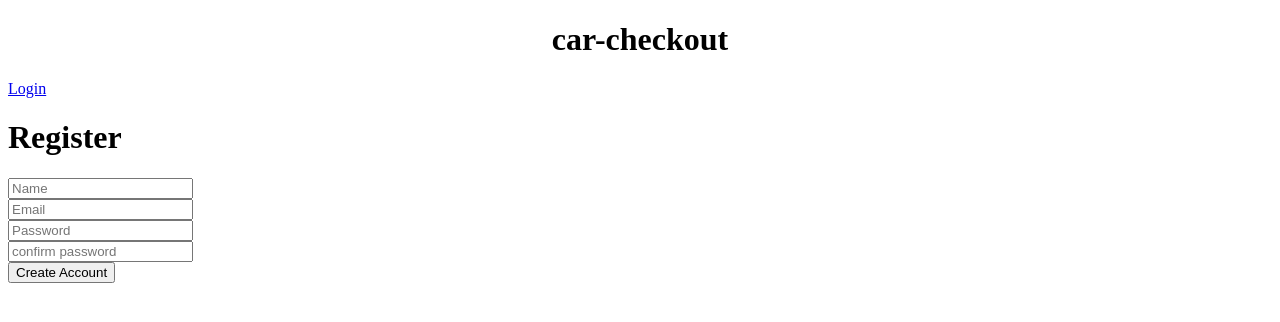
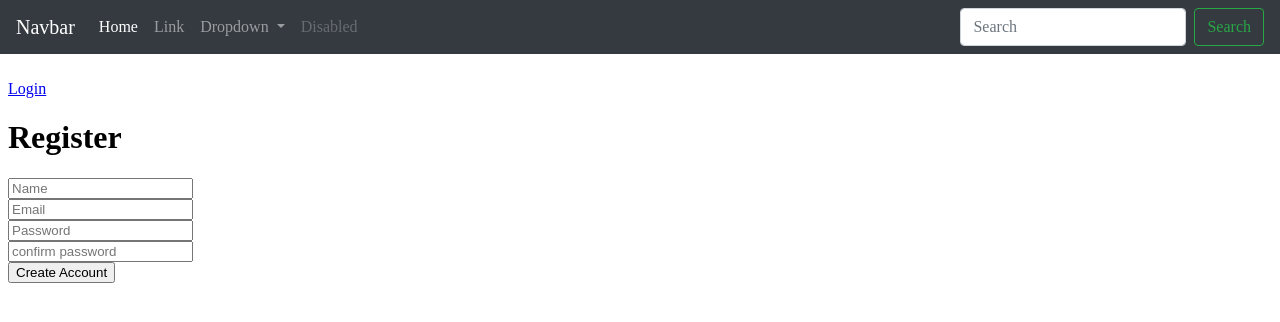
Before and after one commit to Gering112/carsCheckout, an Angular app: page /register in a window 1280 px wide. Shown: the top 322 px of the page. Built offline with nearby package versions, Linux system fonts and the light colour scheme.

Commit message:
created navbar in the share folder

```diff
--- a/src/app/app.component.html
+++ b/src/app/app.component.html
@@ -1,4 +1,5 @@
 <!--The content below is only a placeholder and can be replaced.-->
+<navBar-sel>hllo</navBar-sel>
 <div style="text-align:center">
   <div><h1>{{pageTitle}}</h1>
   </div>
--- a/src/app/app.module.ts
+++ b/src/app/app.module.ts
@@ -6,15 +6,16 @@
 import {accountComponent} from './account/account.component'
 //import {loginComponent} from './login/login.component'
 import {AppRoutingModule, routingComponents} from './app-routing.module'
+import { navBarComponent } from './shared/navbar/navbar.component';
 
 @NgModule({
   declarations: [
-    AppComponent,routingComponents, accountComponent
+    AppComponent,routingComponents, accountComponent,navBarComponent
   ],
   imports: [
     BrowserModule, FormsModule, AppRoutingModule
   ],
 
-  bootstrap: [AppComponent]
+  bootstrap: [AppComponent,navBarComponent]
 })
 export class AppModule { }
--- /dev/null
+++ b/src/app/shared/navbar/navbar.component.html
@@ -0,0 +1,35 @@
+<nav class="navbar fixed-top navbar-expand-lg navbar-dark bg-dark">
+    <a class="navbar-brand" href="#">Navbar</a>
+    <button class="navbar-toggler" type="button" data-toggle="collapse" data-target="#navbarSupportedContent" aria-controls="navbarSupportedContent" aria-expanded="false" aria-label="Toggle navigation">
+      <span class="navbar-toggler-icon"></span>
+    </button>
+
+    <div class="collapse navbar-collapse" id="navbarSupportedContent">
+      <ul class="navbar-nav mr-auto">
+        <li class="nav-item active">
+          <a class="nav-link" href="#">Home <span class="sr-only">(current)</span></a>
+        </li>
+        <li class="nav-item">
+          <a class="nav-link" href="#">Link</a>
+        </li>
+        <li class="nav-item dropdown">
+          <a class="nav-link dropdown-toggle" href="#" id="navbarDropdown" role="button" data-toggle="dropdown" aria-haspopup="true" aria-expanded="false">
+            Dropdown
+          </a>
+          <div class="dropdown-menu" aria-labelledby="navbarDropdown">
+            <a class="dropdown-item" href="#">Action</a>
+            <a class="dropdown-item" href="#">Another action</a>
+            <div class="dropdown-divider"></div>
+            <a class="dropdown-item" href="#">Something else here</a>
+          </div>
+        </li>
+        <li class="nav-item">
+          <a class="nav-link disabled" href="#">Disabled</a>
+        </li>
+      </ul>
+      <form class="form-inline my-2 my-lg-0">
+        <input class="form-control mr-sm-2" type="search" placeholder="Search" aria-label="Search">
+        <button class="btn btn-outline-success my-2 my-sm-0" type="submit">Search</button>
+      </form>
+    </div>
+  </nav>
--- /dev/null
+++ b/src/app/shared/navbar/navbar.component.ts
@@ -0,0 +1,16 @@
+import { Component,OnInit } from '@angular/core';
+
+
+
+@Component({
+    selector : 'navBar-sel',
+    templateUrl: './navBar.component.html',
+    styleUrls: ['./navBar.css']
+
+})
+
+export class navBarComponent implements OnInit{
+    ngOnInit():void{
+    }
+
+}
--- /dev/null
+++ b/src/app/shared/navbar/navbar.css
@@ -0,0 +1,2 @@
+@import "~bootstrap/dist/css/bootstrap.min.css";
+@import "~font-awesome/css/font-awesome.min.css";
--- a/src/index.html
+++ b/src/index.html
@@ -1,3 +1,4 @@
+
 <!doctype html>
 <html lang="en">
 <head>
```
